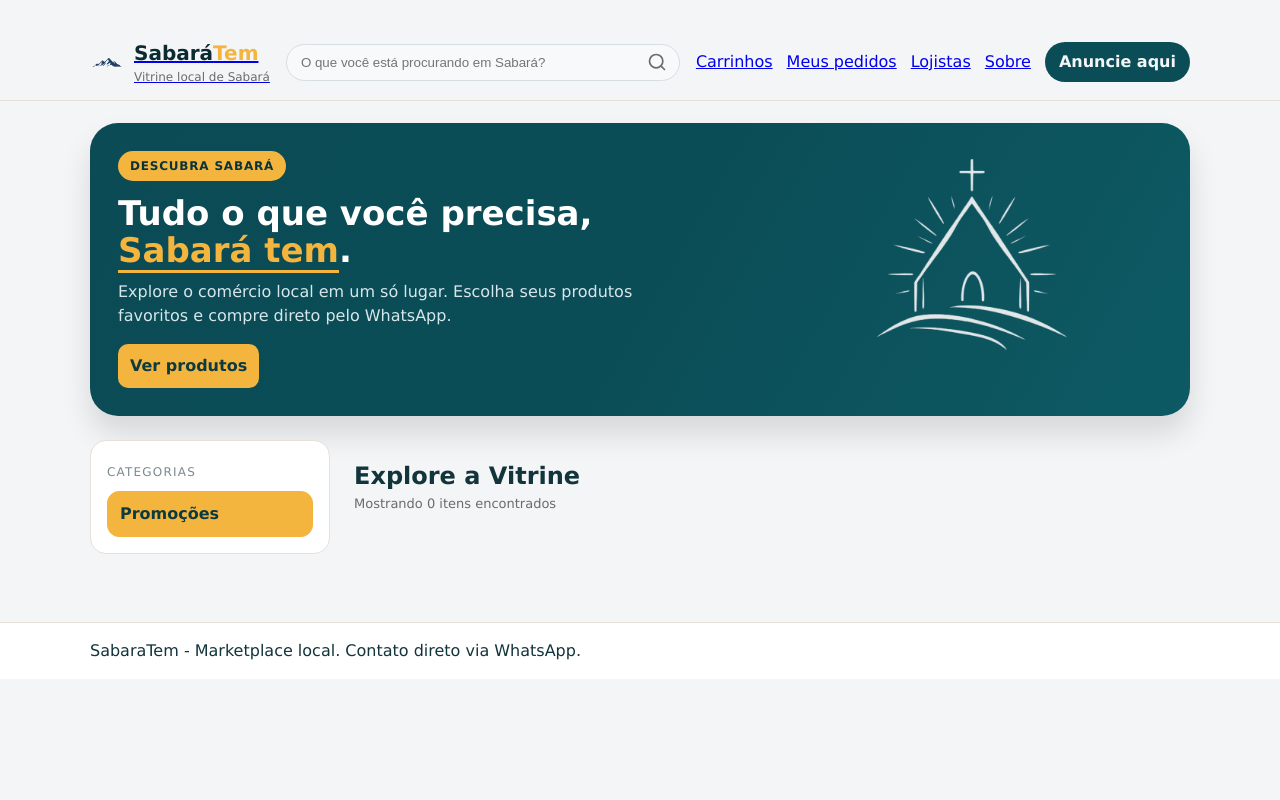
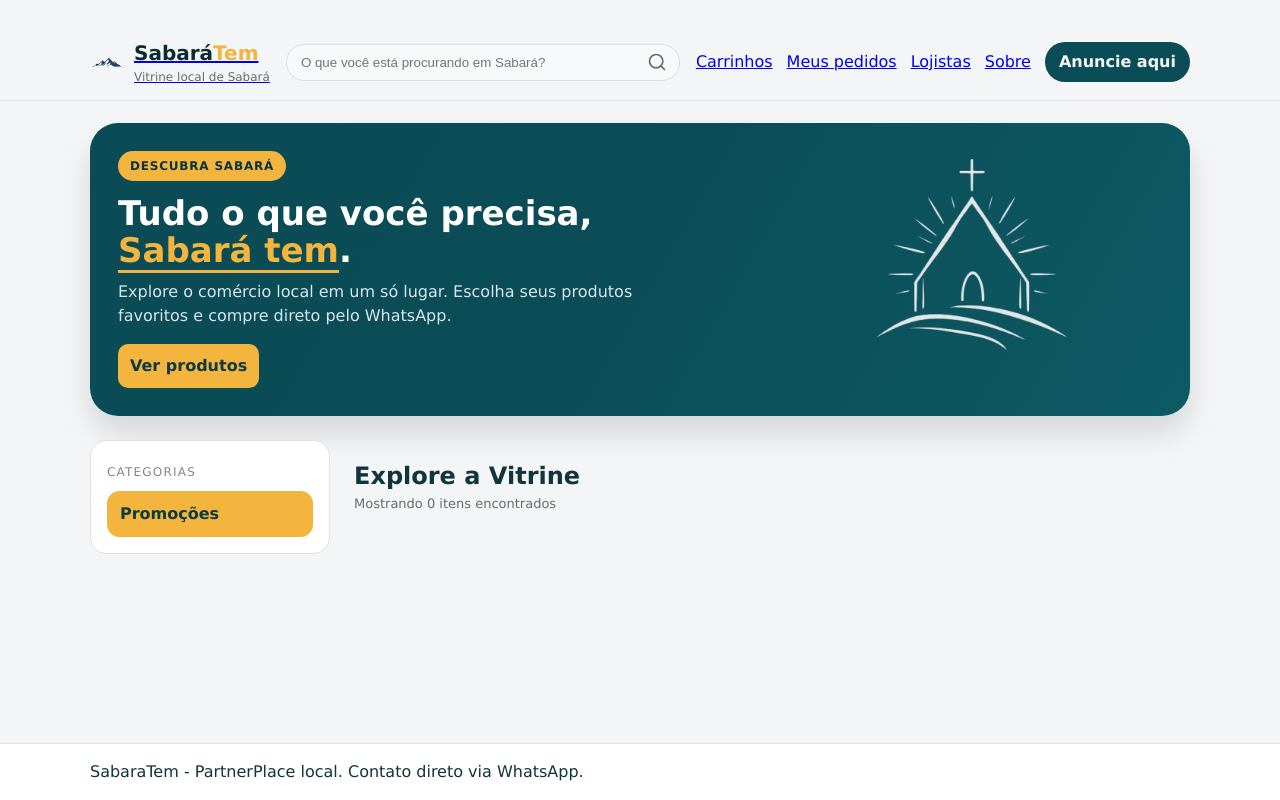
Before and after one commit to pedro-santos95/sabaratem, a PHP site: page /index.php in a window 1280 px wide. Run offline with PHP 8.4, Linux system fonts and the light colour scheme; data that the repository does not hold is empty.

Commit message:
fix: ajustes footer

```diff
--- a/assets/css/style.css
+++ b/assets/css/style.css
@@ -21,6 +21,13 @@ body {
   background: var(--bg);
   color: var(--text);
   line-height: 1.5;
+  min-height: 100vh;
+  display: flex;
+  flex-direction: column;
+}
+
+main {
+  flex: 1;
 }
 
 body.modal-open {
--- a/includes/footer.php
+++ b/includes/footer.php
@@ -1,7 +1,7 @@
 </main>
 <footer class="site-footer">
   <div class="container">
-    <p>SabaraTem - Marketplace local. Contato direto via WhatsApp.</p>
+    <p>SabaraTem - PartnerPlace local. Contato direto via WhatsApp.</p>
   </div>
 </footer>
 <?php
```
